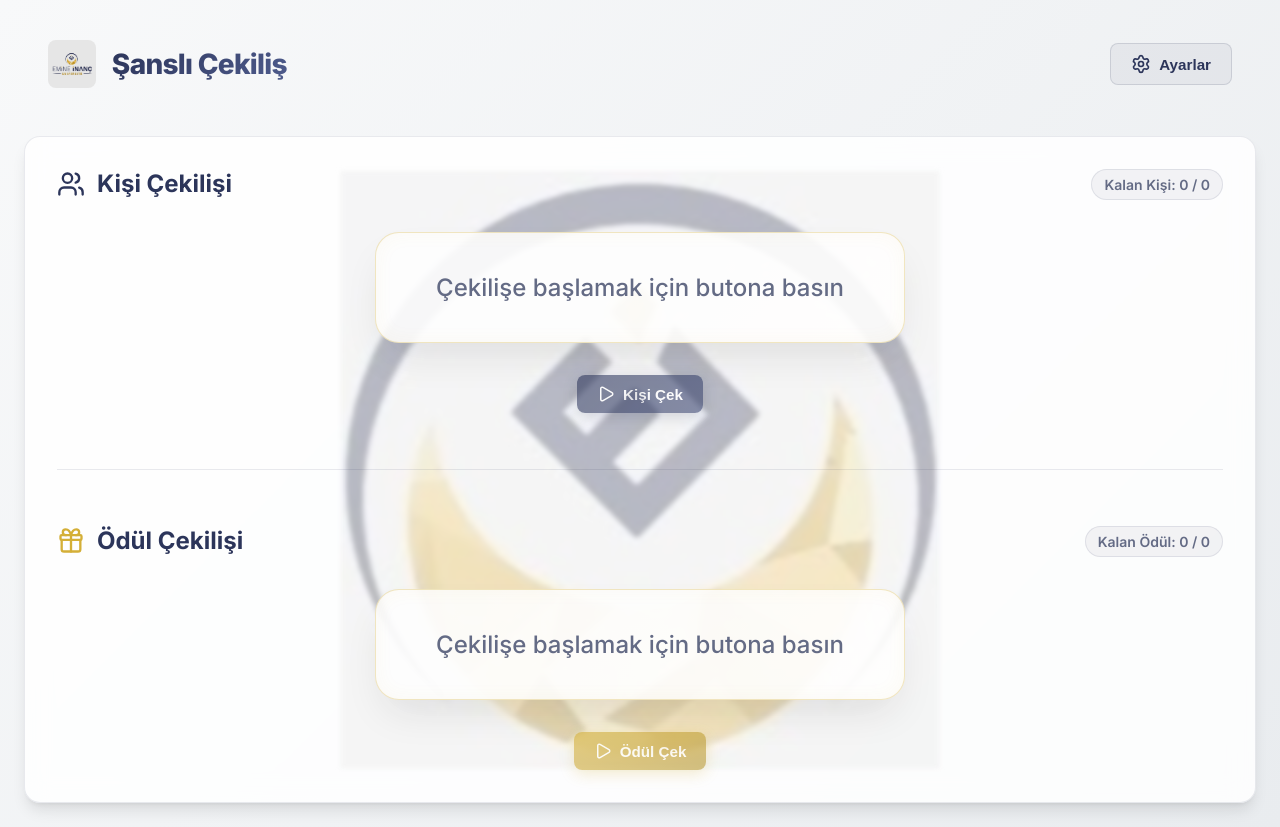
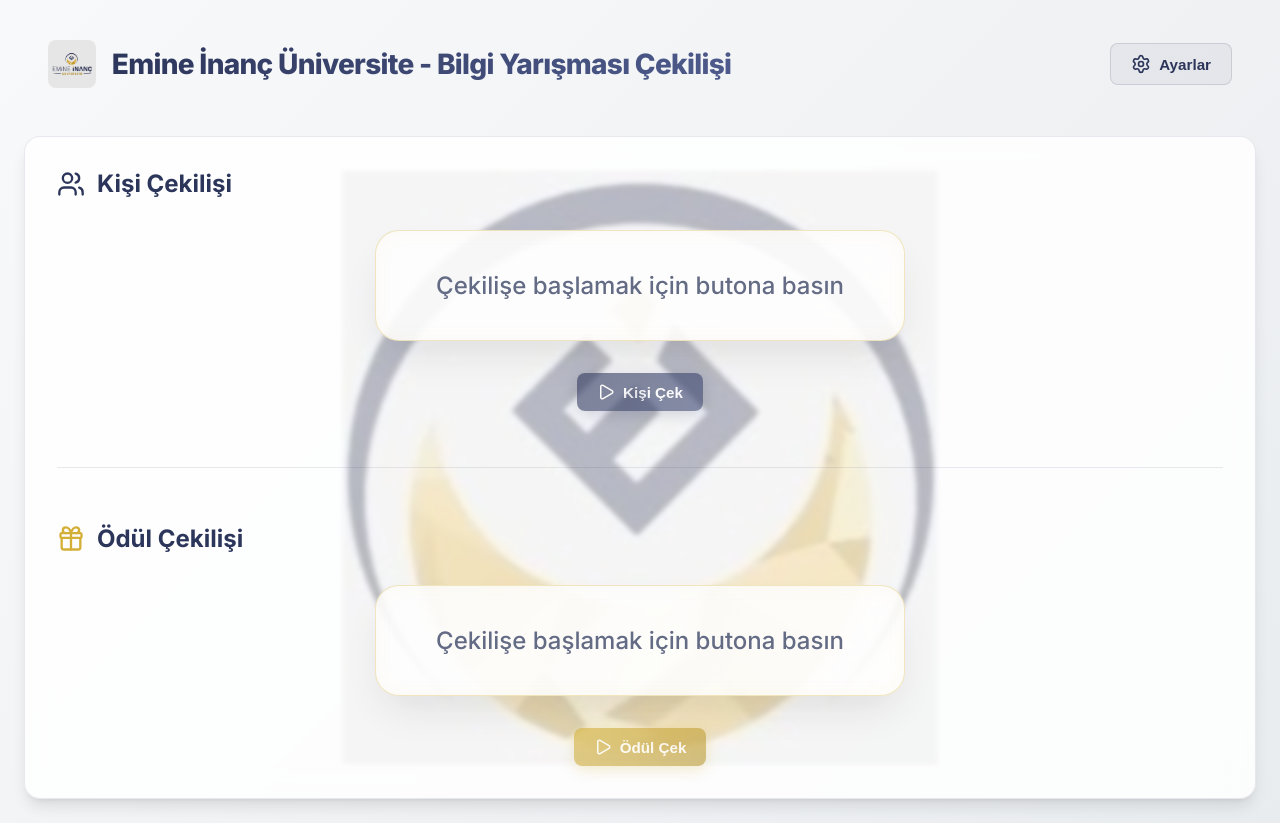
Before and after one commit to salihgundogan/cekilis-app, a React (Vite) app: page / in a window 1280 px wide. Built offline with nearby package versions, Linux system fonts and the light colour scheme.

Commit message:
Update title and remove remaining count badges

```diff
--- a/src/App.jsx
+++ b/src/App.jsx
@@ -18,7 +18,7 @@
         <div style={{ display: 'flex', alignItems: 'center', gap: '16px' }}>
           <img src={eivLogo} alt="EIV Logo" style={{ height: '48px', borderRadius: '8px' }} />
           <h1 className="text-gradient" style={{ margin: 0 }}>
-            Şanslı Çekiliş
+            Emine İnanç Üniversite - Bilgi Yarışması Çekilişi
           </h1>
         </div>
 
--- a/src/components/PersonDraw.jsx
+++ b/src/components/PersonDraw.jsx
@@ -41,9 +41,6 @@
           <Users size={28} color="#2C355A" />
           Kişi Çekilişi
         </h2>
-        <div className="stats-badge">
-          Kalan Kişi: {pool.length} / {originalPool.length}
-        </div>
       </div>
 
       <div className="draw-area">
--- a/src/components/PrizeDraw.jsx
+++ b/src/components/PrizeDraw.jsx
@@ -39,9 +39,6 @@
           <Gift size={28} color="#D4AF37" />
           Ödül Çekilişi
         </h2>
-        <div className="stats-badge">
-          Kalan Ödül: {pool.length} / {originalPool.length}
-        </div>
       </div>
 
       <div className="draw-area">
```
